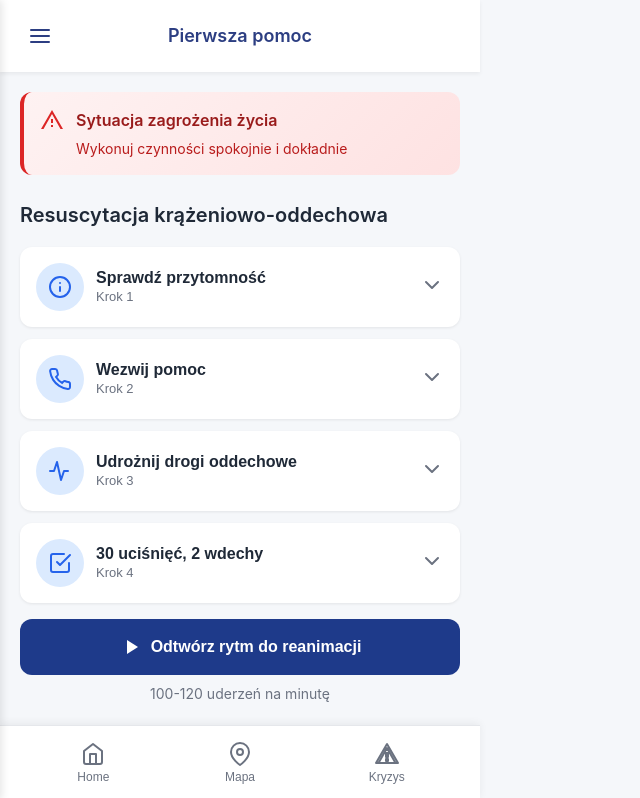
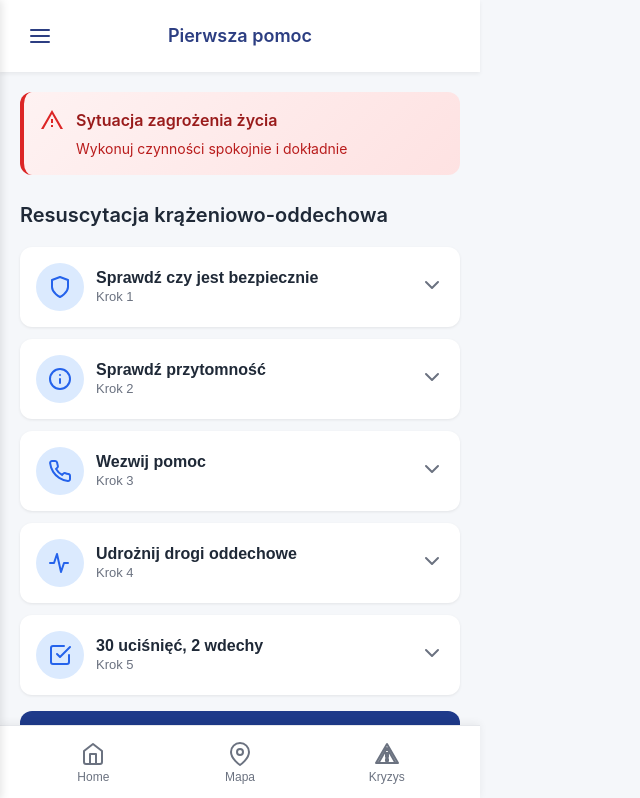
Before and after one commit to Katarzyna-Kadziolka/Ratunek, a Vue app in the folder Ratunek/: page /first-aid in a window 1280 px wide. Shown: the top 798 px of the page, without its empty margins (0-640 px from the left). Built offline with nearby package versions, Linux system fonts and the light colour scheme.

Commit message:
frst aid

```diff
--- a/Ratunek/src/stores/firstaid.ts
+++ b/Ratunek/src/stores/firstaid.ts
@@ -12,30 +12,37 @@ export interface FirstAidStep {
 export const useFirstAidStore = defineStore('firstaid', () => {
   const cprSteps = ref<FirstAidStep[]>([
     {
+      id: 'check-safety',
+      title: 'Sprawdź czy jest bezpiecznie',
+      stepNumber: 1,
+      description: 'Sprawdź czy najbliższe otoczenie nie stanowi dla ciebie zagrożenia.',
+      expanded: false
+    },
+    {
       id: 'check-consciousness',
       title: 'Sprawdź przytomność',
-      stepNumber: 1,
+      stepNumber: 2,
       description: 'Delikatnie potrząśnij osobą i głośno zapytaj: "Czy wszystko w porządku?". Sprawdź czy osoba reaguje.',
       expanded: false
     },
     {
       id: 'call-help',
       title: 'Wezwij pomoc',
-      stepNumber: 2,
+      stepNumber: 3,
       description: 'Zadzwoń pod numer 112 lub poproś kogoś o wezwanie pomocy. Podaj dokładną lokalizację i opis sytuacji.',
       expanded: false
     },
     {
       id: 'open-airway',
       title: 'Udrożnij drogi oddechowe',
-      stepNumber: 3,
+      stepNumber: 4,
       description: 'Odchyl głowę do tyłu i unieś brodę, aby udrożnić drogi oddechowe. Sprawdź czy osoba oddycha.',
       expanded: false
     },
     {
       id: 'cpr-cycle',
       title: '30 uciśnięć, 2 wdechy',
-      stepNumber: 4,
+      stepNumber: 5,
       description: 'Wykonaj 30 uciśnięć klatki piersiowej (głębokość 5-6 cm) i 2 oddechy ratownicze. Kontynuuj cykl do przyjazdu pomocy.',
       expanded: false
     }
--- a/Ratunek/src/views/FirstAidView.vue
+++ b/Ratunek/src/views/FirstAidView.vue
@@ -52,7 +52,10 @@ const isSideMenuOpen = ref(false)
             >
               <div class="step-left">
                 <div class="step-icon">
-                  <svg v-if="step.id === 'check-consciousness'" width="24" height="24" viewBox="0 0 24 24" fill="none">
+                  <svg v-if="step.id === 'check-safety'" width="24" height="24" viewBox="0 0 24 24" fill="none">
+                    <path d="M12 22s8-4 8-10V5l-8-3-8 3v7c0 6 8 10 8 10z" stroke="currentColor" stroke-width="2" stroke-linecap="round" stroke-linejoin="round"/>
+                  </svg>
+                  <svg v-else-if="step.id === 'check-consciousness'" width="24" height="24" viewBox="0 0 24 24" fill="none">
                     <circle cx="12" cy="12" r="10" stroke="currentColor" stroke-width="2"/>
                     <path d="M12 16v-4M12 8h.01" stroke="currentColor" stroke-width="2" stroke-linecap="round"/>
                   </svg>
@@ -95,7 +98,7 @@ const isSideMenuOpen = ref(false)
           <svg width="24" height="24" viewBox="0 0 24 24" fill="currentColor" style="margin-right: 8px;">
             <path d="M8 5v14l11-7z"/>
           </svg>
-          Odtwórz rytm do reanimacji
+          Odtwórz rytm do resuscytacji
         </button>
         <p class="metronome-info">100-120 uderzeń na minutę</p>
       </div>
```
